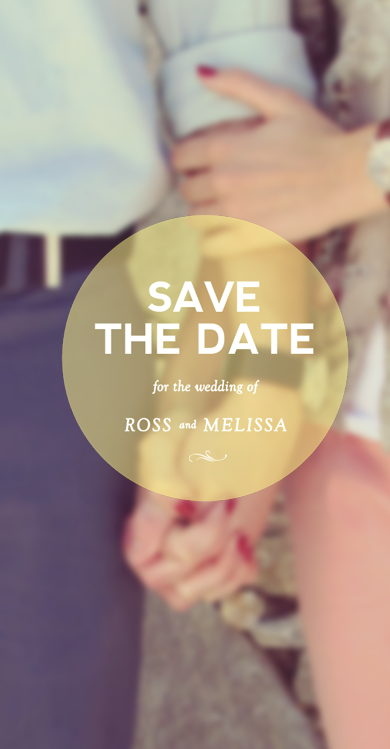
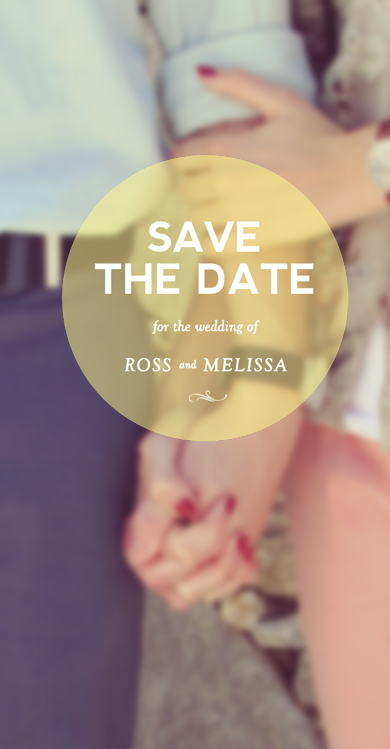
Before and after one commit to rosskucsera/hoorayrossandmelissa, a PHP site: page / in a window 390 px wide. Shown: the top 749 px of the page. Run offline with PHP 8.4, Linux system fonts and the light colour scheme; some web fonts are replaced.

Commit message:
circle on mobile

```diff
--- a/site/css/styles.css
+++ b/site/css/styles.css
@@ -167,7 +167,7 @@ a.google_play_button{clear:both}
 }
 
 @media screen and (max-width: 480px) {
-.header_right .iphone_one{background-image:url(../images/save-the-date-small.png);background-repeat:no-repeat;height:400px;width:377px;margin-left:auto;margin-right:auto;margin-top:80px;z-index:0;display:none}
+.header_right .iphone_one{background-image:url(../images/save-the-date-small.png);background-repeat:no-repeat;height:400px;width:377px;margin-left:auto;margin-right:auto;margin-top:20px;z-index:0;display:none}
 .iphone_section_one .iphone_section_two .iphone_section_three {background-image:url()}
 .section_team .inner_wrapper .team_member_wrapper{display: block;float: none;clear: both;height: 170px;width:250px;margin-left:5px;margin-right:5px;}
 .header .inner_wrapper {float: none;width:100%;margin-right:auto;margin-left:auto;padding-top: 30px;font-size: 16px;color: #AAA;line-height: 24px}
```
